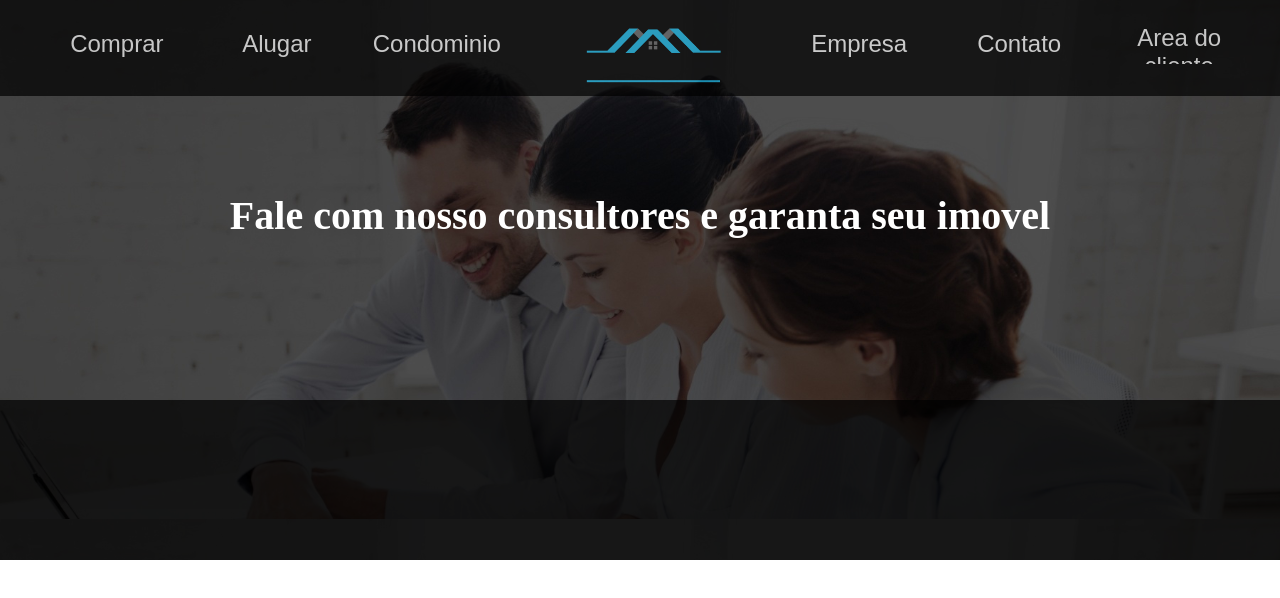
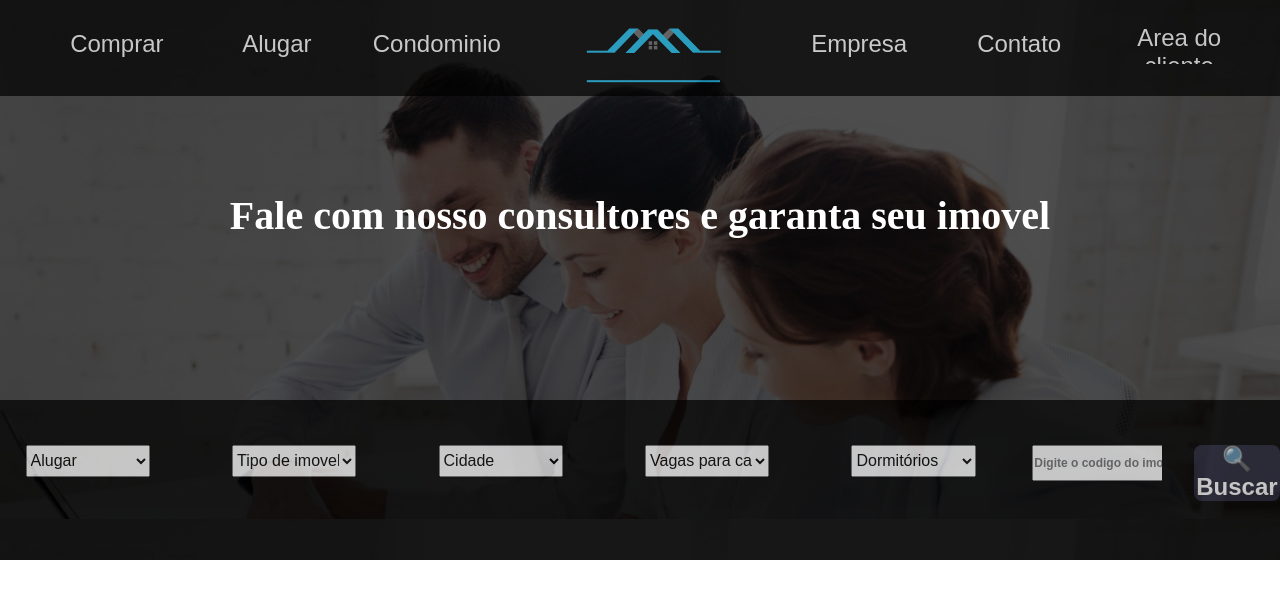
Before and after one commit to clovisantunes/-real-estate, a React (Create React App) app: page / in a window 1280 px wide. Shown: the top 598 px of the page. Built offline with nearby package versions, Linux system fonts and the light colour scheme.

Commit message:
alterando display

```diff
--- a/src/components/Search.js
+++ b/src/components/Search.js
@@ -3,8 +3,74 @@ import './styles/search.css';
 function Search () {
     return (
     <div className="Search_container">
-        tem um formulario aqui
+        <section>
+      <div class="list_container">
+        <div class="list_class">
+          <div class="style_form">
+            <select class="ls-label col-md-8" id="option_card">
+              <option value="agent">Alugar</option>
+              <option value="agent">Compra</option>
+            </select>
+          </div>
 
+          <div class="style_form">
+            <select class="ls-label col-md-8" id="option_card">
+              <option value="agent">Tipo de imovel</option>
+              <option value="imovel">Casa</option>
+              <option value="imovel">Apartamento</option>
+              <option value="imovel">Geminiado</option>
+              <option value="imovel">Terreno</option>
+              <option value="imovel">Chacara</option>
+              <option value="imovel">Predio industrial</option>
+              <option value="imovel">Sala comercial</option>
+              <option value="imovel">Sobrado</option>
+            </select>
+          </div>
+          <div class="style_form">
+            <select class="ls-label col-md-8" id="option_card">
+              <option value="agent">Cidade</option>
+              <option value="imovel">Sapiranga</option>
+              <option value="imovel">Campo Bom</option>
+              <option value="imovel">Ararica</option>
+              <option value="imovel">Nova Hartz</option>
+              <option value="imovel">Novo hamburgo</option>
+              <option value="imovel">Parobe</option>
+              <option value="imovel">Porto alegre</option>
+              <option value="imovel">Canoas</option>
+            </select>
+          </div>
+          <div class="style_form">
+            <select class="ls-label col-md-8" id="option_card">
+              <option value="imovel">Vagas para carro</option>
+              <option value="imovel">Sim</option>
+              <option value="imovel">Não</option>
+            </select>
+          </div>
+          <div class="style_form">
+            <select class="ls-label col-md-8" id="option_card">
+              <option value="agent">Dormitórios</option>
+              <option value="agent">1+ Dormitórios</option>
+              <option value="agent">2+ Dormitórios</option>
+              <option value="agent">3+ Dormitórios</option>
+              <option value="agent">4+ Dormitórios</option>
+              <option value="agent">5+ Dormitórios</option>
+            </select>
+          </div>
+          <div class="style_code">
+            <input
+              type="text"
+              id="code"
+              placeholder="Digite o codigo do imovel"
+            />
+          </div>
+          <div class="search_container">
+            <a href="#">
+              <button type="submit" class="search_card">🔍Buscar</button>
+            </a>
+          </div>
+        </div>
+      </div>
+    </section>
     </div>
     )
 }
--- a/src/components/styles/display.css
+++ b/src/components/styles/display.css
@@ -4,6 +4,7 @@
     height: 70vh;
     background-size: 100%;
     display: flex;
+    flex-direction: row;
     justify-content: center;
 }
 .display_text{
@@ -11,3 +12,10 @@
     font-size: 5vh;
     margin-top: 15%;
 }
+.list_class{
+    display: flex;
+    flex-direction: row;
+    margin-top: 3.5%;
+    justify-content: center;
+
+}
--- a/src/components/styles/search.css
+++ b/src/components/styles/search.css
@@ -5,3 +5,51 @@
     margin-top: -20vh;
     opacity: 70%;
 }
+.style_form{
+    display: flex;
+    flex-direction: column;
+    width: 18%;
+    height: 4vh;
+    margin: 0% 2%;
+}
+#option_card{
+    width: 80%;
+    height: 6vh;
+    font-size: 2vh;
+
+}
+.style_code{
+width: 15%;
+}
+#code{
+    width: 100%;
+    height: 4vh;
+    font-size: 1.5vh;
+    font-weight: bold;
+}
+.search_container{
+    width: 10%;
+    margin-left: 2.5%;
+}
+.search_card{
+    background: rgb(34, 34, 54);
+    width: 100%;
+    height: 7vh;
+    opacity: 100%;
+    z-index: 1;
+    font-size: 3vh;
+    font-weight: bold;
+    color: white;
+    border-radius: 1vh;
+    border: none;
+}
+.buttons_container{
+    height: 2vh;
+}
+.buttons_card{
+    display: flex;
+    flex-direction: row;
+    width: 20%;
+
+    height: 2vh;
+}
```
